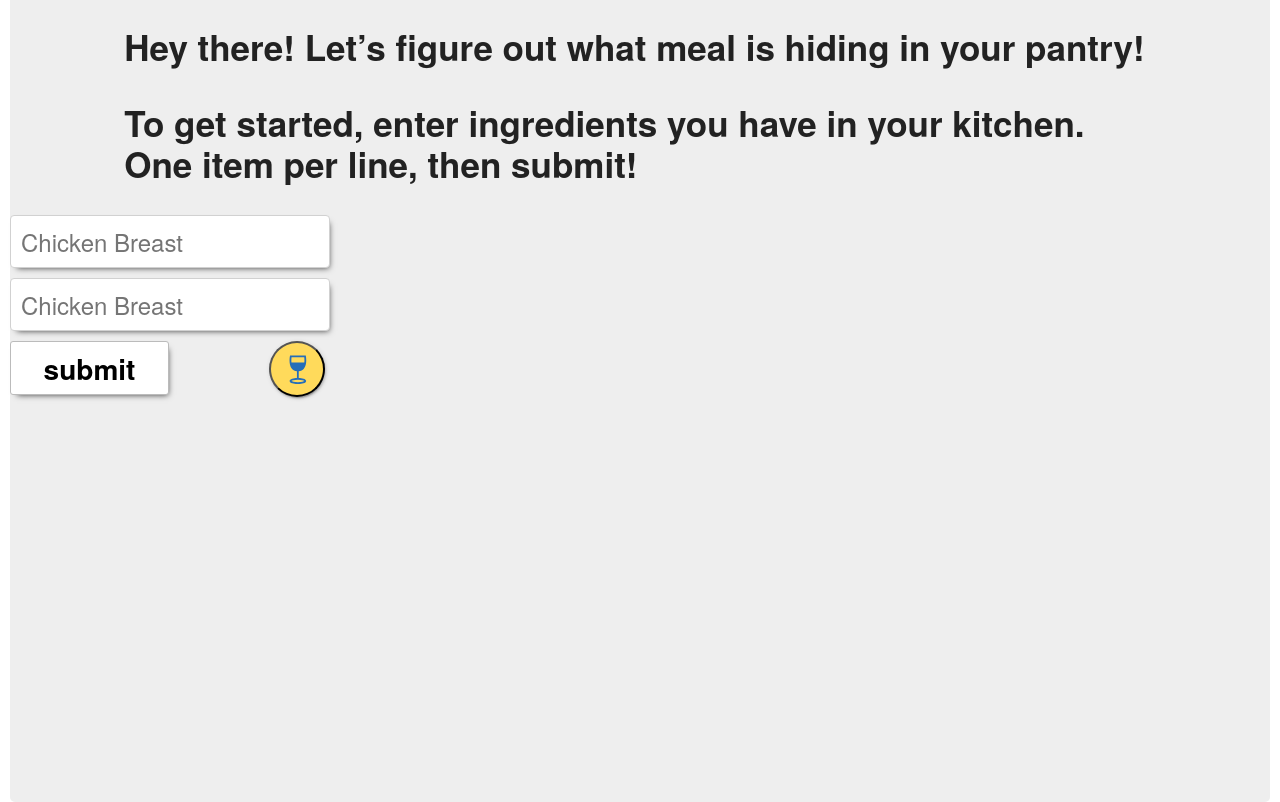
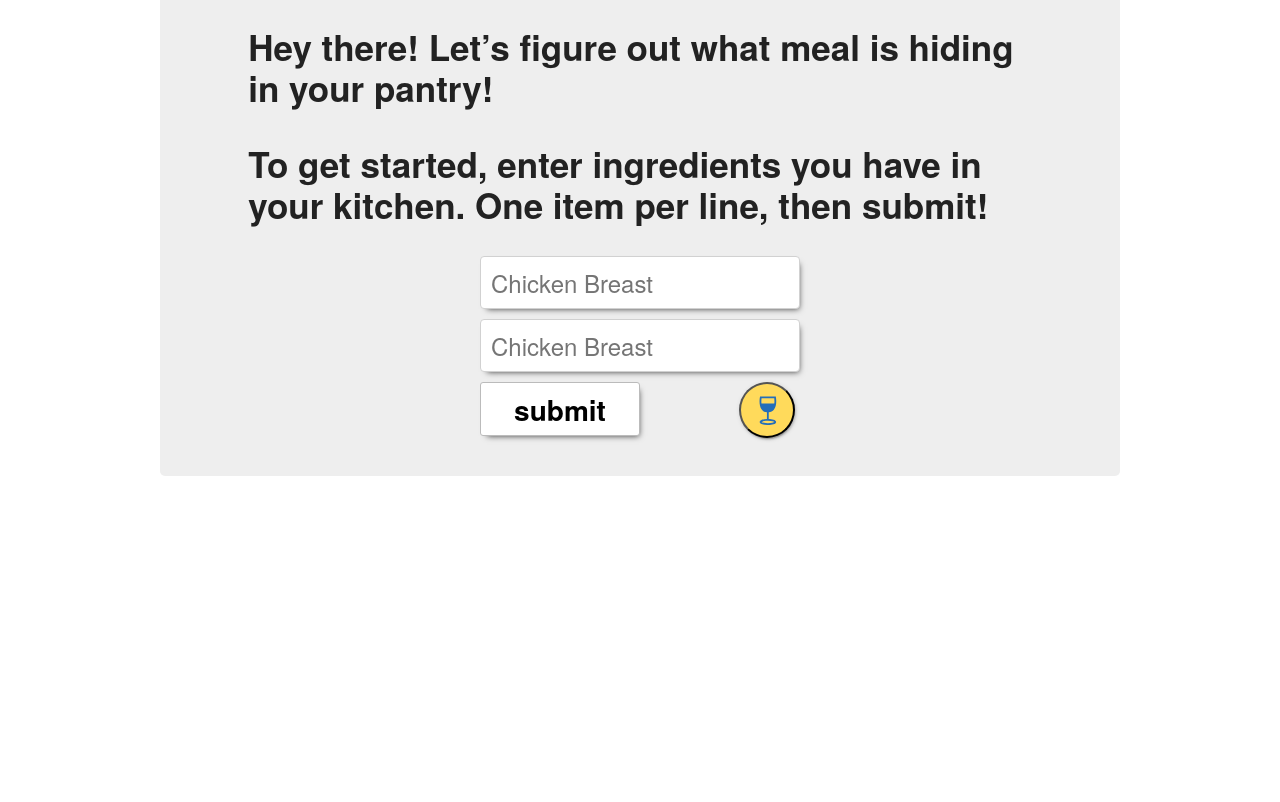
Before and after one commit to fossabot/chefist, a plain HTML site: page index.html in a window 1280 px wide. Shown: the part 135-937 px from the top of the page. After the commit the page ends 800 px from the top, so only its background shows below. Drawn offline with nearby package versions, Linux system fonts and the light colour scheme.

Commit message:
Responsive Centered Form

```diff
--- a/index.html
+++ b/index.html
@@ -7,7 +7,7 @@
     <title>The Chefist</title>
     <meta name="description" content="Chefist Recipes As a Service">
     <meta name="author" content="RC Maples">
-
+    <meta name="viewport" content="width=device-width, initial-scale=1">
     <link rel="stylesheet" href="./styles/normalize.css?v=1.0">
     <link rel="stylesheet" href="./styles/main.css?v=1.0">
     <link rel="stylesheet" href="./styles/float-grid.css?v=1.0">
@@ -22,6 +22,7 @@
 </head>
 
 <body>
+    <div class="container">
     <header role="banner">
         <div class="row">
             <div class="twelve columns">
@@ -34,7 +35,7 @@
     <main role="main">
 
         <div class="row">
-        <section class="content twelve columns">
+        <section class=" twelve columns">
             <div class="row">
                 <div class="instructions ten columns offset-by-one column">
                     <p>Hey there! Let’s figure out what meal is hiding in your pantry!</p>
@@ -52,6 +53,7 @@
         </section>
         </div>
     </main>
+    </div>
     <script src="./js/app.js"></script>
 </body>
 </html>
--- a/styles/main.css
+++ b/styles/main.css
@@ -34,16 +34,6 @@ header img {
     margin-right: auto;
 }
 
-main {
-    position: relative;
-    background-color: #EEEEEE;
-    margin-top: -5.2rem;
-
-    -webkit-border-radius: 0px 0px 5px 5px;
-    -moz-border-radius:  0px 0px 5px 5px;
-    border-radius:  0px 0px 5px 5px;
-}
-
 .instructions p {
     font-size: 3.5rem;
     font-weight: bold;
@@ -61,7 +51,7 @@ main {
 
 input[type="text"] {
     height: 5.3rem !important;
-    width: 90%;
+    width: 100%;
     max-width:32rem !important;
     font-family: "Raleway", "HelveticaNeue", "Helvetica Neue", Helvetica, sans-serif;
     font-weight: normal;
@@ -73,10 +63,27 @@ input[type="text"] {
     -webkit-box-shadow: 3px 4px 6px -4px rgba(0,0,0,0.75);
 }
 
+.container {
+    background: #EEEEEE;
+    width: 100%;
+    -webkit-border-radius: 0px 0px 5px 5px;
+    -moz-border-radius:  0px 0px 5px 5px;
+    border-radius:  0px 0px 5px 5px;
+
+}
+
+.js-search {
+    position: relative;
+    display: block;
+    width:98%;
+    margin-left:auto;
+    margin-right:auto;
+}
+
+
 input[type="submit"] {
     border: 1px solid #bbb;
     border-radius: 3px;
-
     height: 5.4rem !important;
     width: 15.9rem !important;
     color:black !important;
@@ -91,12 +98,94 @@ input[type="submit"] {
     background-color:white !important;
 }
 
+@media (min-width: 400px) {
+    .js-search {
+        position: relative;
+        display: block;
+        width:calc(100%/1.25);
+        margin-left:auto;
+        margin-right:auto;
+    }
+}
+
+@media (min-width: 550px) {
+    .js-search {
+        position: relative;
+        display: block;
+        width:calc(100%/2);
+        margin-left:auto;
+        margin-right:auto;
+    }
+
+    input[type="submit"] {
+        border: 1px solid #bbb;
+        border-radius: 3px;
+        height: 5.4rem !important;
+        width: 60% !important;
+        color:black !important;
+        font-family: "Raleway", "HelveticaNeue", "Helvetica Neue", Helvetica, sans-serif;
+        font-weight: bold !important;
+        font-size: 2.8rem !important;
+        text-transform:lowercase !important;
+        box-shadow: 3px 4px 6px -4px rgba(0,0,0,0.75);
+        -moz-box-shadow: 3px 4px 6px -4px rgba(0,0,0,0.75);
+        -webkit-box-shadow: 3px 4px 6px -4px rgba(0,0,0,0.75);
+        padding: 0px !important;
+        background-color:white !important;
+    }
+}
+
+@media (min-width: 750px) {
+    .js-search {
+        position: relative;
+        display: block;
+        width:calc(100%/2.75);
+        margin-left:auto;
+        margin-right:auto;
+    }
+
+    input[type="submit"] {
+        border: 1px solid #bbb;
+        border-radius: 3px;
+
+        height: 5.4rem !important;
+        width: 50% !important;
+        color:black !important;
+        font-family: "Raleway", "HelveticaNeue", "Helvetica Neue", Helvetica, sans-serif;
+        font-weight: bold !important;
+        font-size: 2.8rem !important;
+        text-transform:lowercase !important;
+        box-shadow: 3px 4px 6px -4px rgba(0,0,0,0.75);
+        -moz-box-shadow: 3px 4px 6px -4px rgba(0,0,0,0.75);
+        -webkit-box-shadow: 3px 4px 6px -4px rgba(0,0,0,0.75);
+        padding: 0px !important;
+        background-color:white !important;
+    }
+    .fab {
+        position:absolute;
+        height: 5.6rem;
+        width: 5.6rem;
+        right: 5px;
+
+    }
+}
+
+@media (min-width: 1200px) {
+    .js-search {
+        position: relative;
+        display: block;
+        width:calc(100%/3);
+        margin-left:auto;
+        margin-right:auto;
+    }
+}
+
 .fab {
     position:absolute;
     height: 5.6rem;
     width: 5.6rem;
-    left: auto;
-    margin-left: 10rem;;
+    right: 5px;
+
 }
 
 .fab-action-button {
```
